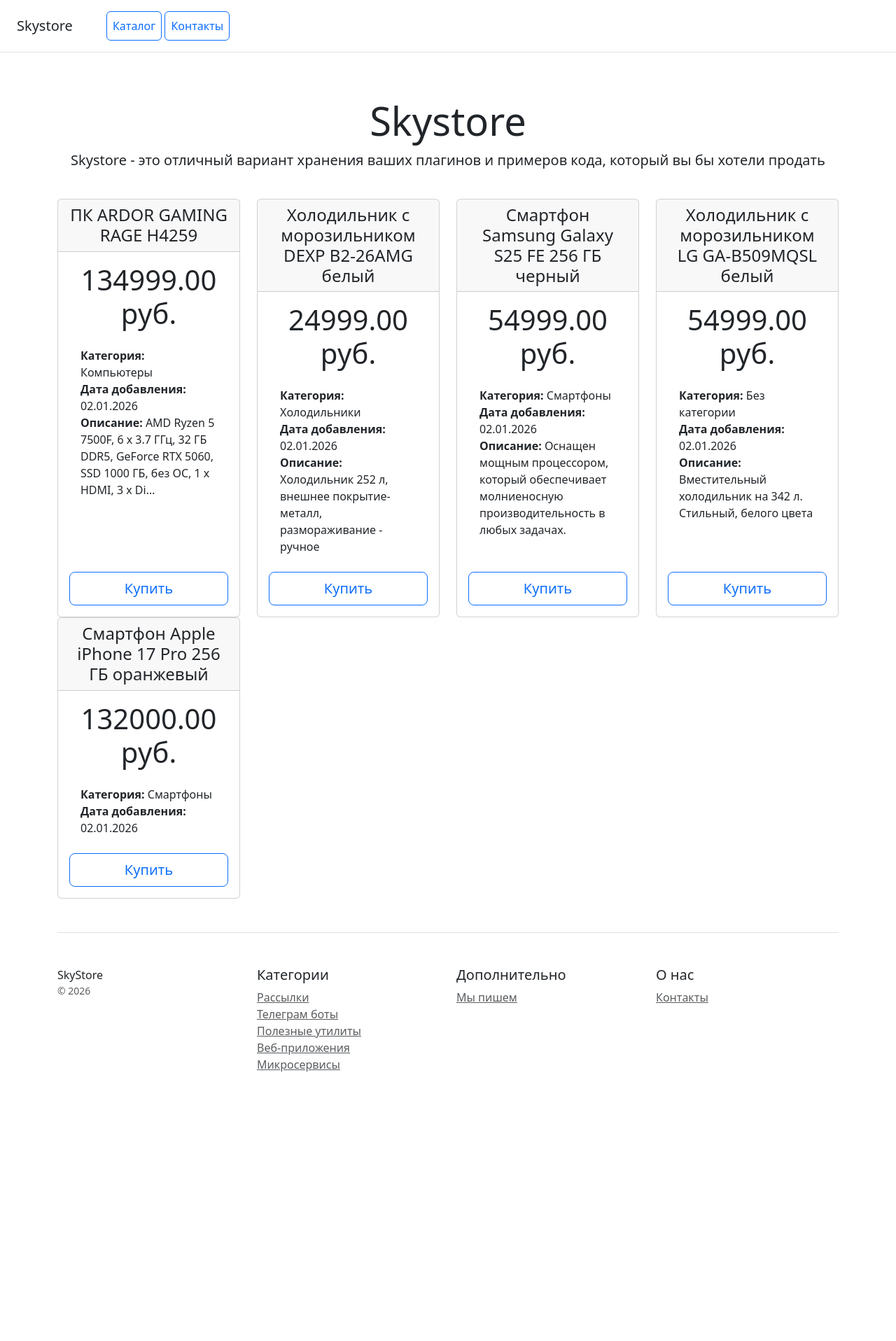
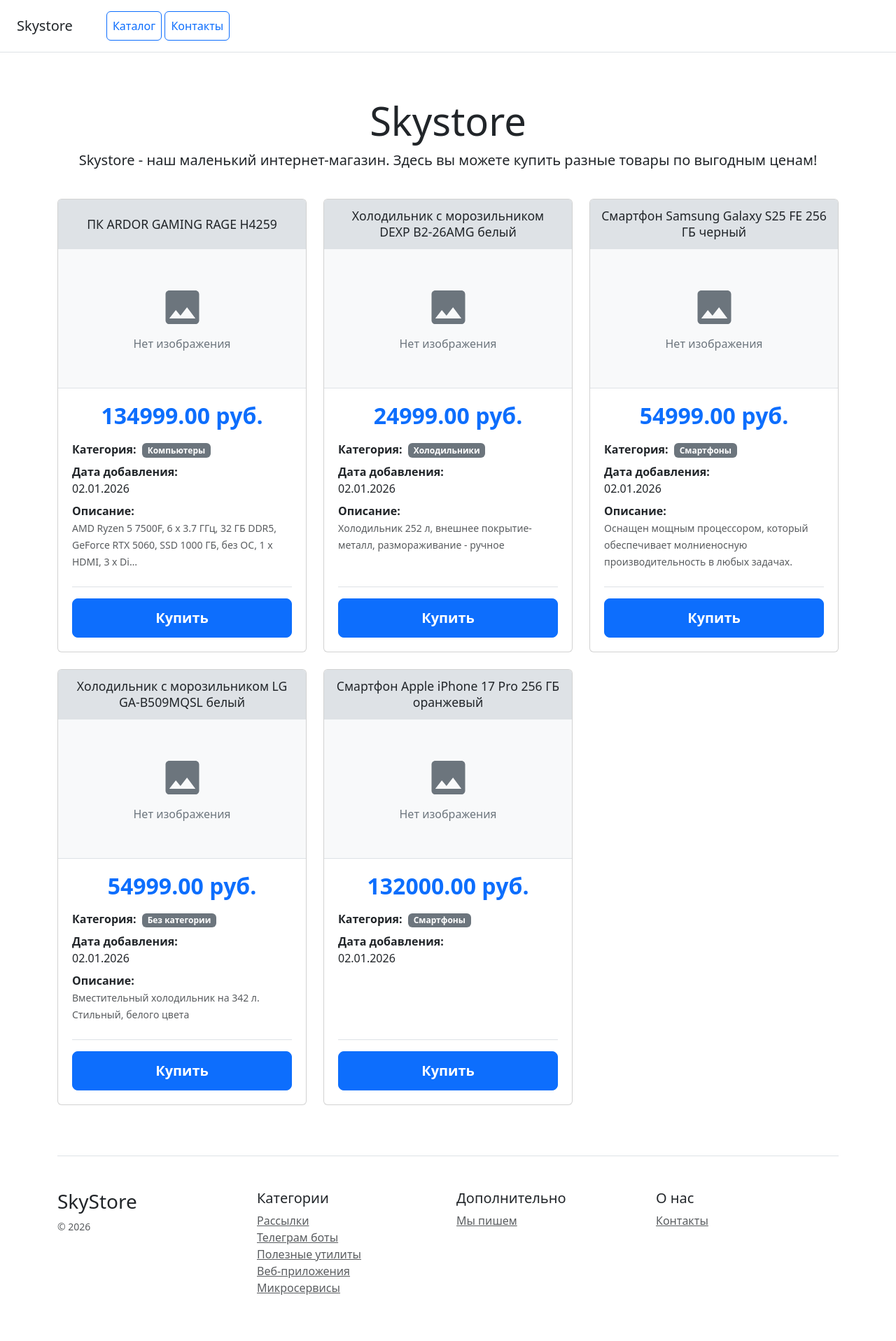
Before and after one commit to VikaDavlyatshina/web_online_store, a Django app: page /catalog/home/ in a window 1280 px wide. Shown: the whole page at 70% size. Before the commit the page ends 1531 px from the top, so only its background shows below. Run offline with Django 5.2, Linux system fonts and the light colour scheme; data comes from the database, SQL or seed files in the repository; some libraries are stand-ins or nearby versions.

Commit message:
Вторая попытка: Добавлен контроллер для отображения главной страницы и выборки последних 5 созданных продуктов. Также добавлен вывод в консоль

```diff
--- a/catalog/templates/catalog/home.html
+++ b/catalog/templates/catalog/home.html
@@ -1,13 +1,11 @@
-<!doctype html>
+<!DOCTYPE html>
 <html lang="ru">
 <head>
     <meta charset="utf-8">
     <meta name="viewport" content="width=device-width, initial-scale=1">
     <title>Skystore</title>
-    <!-- Подключите статичеcкие файлы со стилями Bootstrap -->
     <link rel="stylesheet" href="/static/css/bootstrap.min.css">
-
-
+    <link href="/static/css/catalog.css" rel="stylesheet">
 </head>
 <body>
     <div class="d-flex flex-column flex-md-row align-items-center p-3 px-md-4 mb-3 bg-white border-bottom box-shadow">
@@ -20,34 +18,76 @@
 
     <div class="pricing-header px-3 py-3 pt-md-5 pb-md-4 mx-auto text-center">
         <h1 class="display-4">Skystore</h1>
-    <p class="lead">Skystore - это отличный вариант хранения ваших плагинов и примеров кода, который вы бы хотели
-        продать</p>
+        <p class="lead">Skystore - наш маленький интернет-магазин. Здесь вы можете купить разные товары по выгодным ценам!</p>
     </div>
 
     <div class="container">
-    <div class="row text-center">
+        <div class="row align-items-stretch">
             {% for product in latest_products %}
-        <div class="col-lg-3 col-md-6 col-sm-12">
+            <div class="col-lg-4 col-md-6 col-sm-12 product-card">
                 <div class="card h-100 box-shadow">
-                <div class="card-header">
-                    <h4 class="my-0 font-weight-normal">{{product.name}}</h4>
+                    <div class="card-header bg-light">
+                        <h4 class="my-0 font-weight-normal">{{ product.name }}</h4>
                     </div>
+
+                    <div class="card-img-container">
+                        {% if product.image %}
+                            <img src="{{ product.image.url }}"
+                                 class="card-img-top"
+                                 alt="{{ product.name }}">
+                        {% else %}
+                            <div class="no-image-placeholder">
+                                <svg width="64" height="64" fill="currentColor" viewBox="0 0 24 24">
+                                    <path d="M21 19V5c0-1.1-.9-2-2-2H5c-1.1 0-2 .9-2 2v14c0 1.1.9 2 2 2h14c1.1 0 2-.9 2-2zM8.5 13.5l2.5 3.01L14.5 12l4.5 6H5l3.5-4.5z"/>
+                                </svg>
+                                <br>
+                                <span>Нет изображения</span>
+                            </div>
+                        {% endif %}
+                    </div>
+
                     <div class="card-body d-flex flex-column">
-                    <h1 class="card-title pricing-card-title">{{product.purchase_price}} руб.</h1>
-                    <ul class="list-unstyled mt-3 mb-4 text-start m-3">
-                        <li><strong>Категория: </strong> {{product.category.name|default:"Без категории"}}</li>
-                        <li><strong>Дата добавления: </strong> {{product.created_at|date:"d.m.Y"}}</li>
+                        <h2 class="card-title pricing-card-title text-center product-price">
+                            {{product.purchase_price}} руб.
+                        </h2>
+
+                        <div class="product-info">
+                            <ul class="list-unstyled mb-4">
+                                <li class="mb-2">
+                                    <strong>Категория:</strong>
+                                    <span class="badge bg-secondary ms-1">
+                                    {{ product.category.name|default:"Без категории"}}
+                                    </span>
+                                </li>
+
+                                <li class="mb-2">
+                                    <strong>Дата добавления:</strong>
+                                    <br>{{ product.created_at|date:"d.m.Y" }}
+                                </li>
+
                                 {% if product.descriptions %}
-                        <li><strong>Описание:</strong> {{product.descriptions|truncatechars:100}}</li>
+                                <li class="mb-2">
+                                    <strong>Описание:</strong>
+                                    <br><small class="text-muted">{{ product.descriptions|truncatechars:100 }}</small>
+                                </li>
                                 {% endif %}
                             </ul>
-                    <button type="button" class="btn btn-lg btn-block btn-outline-primary mt-auto">Купить</button>
+                        </div>
+
+                        <div class="product-actions mt-auto">
+                            <button type="button" class="btn btn-lg btn-primary w-100 buy-btn">
+                                Купить
+                            </button>
+                        </div>
                     </div>
                 </div>
             </div>
             {% empty %}
             <div class="col-12">
-            <p class="text-muted">Товаров пока нет</p>
+                <div class="alert alert-info text-center">
+                    <h4 class="alert-heading">Товаров пока нет</h4>
+                    <p>Но скоро они появятся! Загляните позже.</p>
+                </div>
             </div>
             {% endfor %}
         </div>
@@ -55,9 +95,10 @@
         <footer class="pt-4 my-md-5 pt-md-5 border-top">
             <div class="row">
                 <div class="col-12 col-md">
-                SkyStore
+                    <h3>SkyStore</h3>
                     <small class="d-block mb-3 text-muted">&copy; 2026</small>
                 </div>
+
                 <div class="col-6 col-md">
                     <h5>Категории</h5>
                     <ul class="list-unstyled text-small">
@@ -68,12 +109,14 @@
                         <li><a class="text-muted" href="#">Микросервисы</a></li>
                     </ul>
                 </div>
+
                 <div class="col-6 col-md">
                     <h5>Дополнительно</h5>
                     <ul class="list-unstyled text-small">
                         <li><a class="text-muted" href="#">Мы пишем</a></li>
                     </ul>
                 </div>
+
                 <div class="col-6 col-md">
                     <h5>О нас</h5>
                     <ul class="list-unstyled text-small">
@@ -83,7 +126,13 @@
             </div>
         </footer>
     </div>
-<!-- Подключите статичеcкие файлы со скриптами Bootstrap -->
+
+    <svg style="display: none;">
+        <symbol id="image-icon" viewBox="0 0 24 24">
+            <path d="M21 19V5c0-1.1-.9-2-2-2H5c-1.1 0-2 .9-2 2v14c0 1.1.9 2 2 2h14c1.1 0 2-.9 2-2zM8.5 13.5l2.5 3.01L14.5 12l4.5 6H5l3.5-4.5z"/>
+        </symbol>
+    </svg>
+
     <script src="/static/js/bootstrap.bundle.min.js"></script>
 </body>
 </html>
--- /dev/null
+++ b/static/css/catalog.css
@@ -0,0 +1,124 @@
+/* === 1. ШАПКА КАРТОЧКИ (фиксированная) === */
+.card-header {
+    height: 70px; /* ФИКСИРОВАННАЯ высота */
+    display: flex;
+    align-items: center;
+    justify-content: center;
+    padding: 0.75rem 1rem;
+    background-color: #dee2e6 !important;
+    border-bottom: none;
+}
+
+.card-header h4 {
+    margin: 0;
+    text-align: center;
+    font-size: 1.1rem;
+    line-height: 1.3;
+    display: -webkit-box;
+    -webkit-line-clamp: 2;
+    -webkit-box-orient: vertical;
+    overflow: hidden;
+    text-overflow: ellipsis;
+    width: 100%;
+    max-height: 2.6em; /* Максимум 2 строки */
+}
+
+/* === 2. ИЗОБРАЖЕНИЕ (фиксированная) === */
+.card-img-container {
+    height: 200px; /* ФИКСИРОВАННАЯ высота */
+    overflow: hidden;
+    background-color: #f8f9fa;
+    position: relative;
+    border-top: 1px solid #dee2e6;
+    border-bottom: 1px solid #dee2e6;
+}
+
+.card-img-container img {
+    position: absolute;
+    top: 50%;
+    left: 50%;
+    transform: translate(-50%, -50%);
+    max-width: 100%;
+    max-height: 100%;
+    width: auto;
+    height: auto;
+    transition: all 0.3s ease;
+}
+
+.card-img-container img:hover {
+    transform: translate(-50%, -50%) scale(1.05);
+}
+
+/* === 3. ТЕЛО КАРТОЧКИ (гибкое, но контролируемое) === */
+.card-body {
+    display: flex;
+    flex-direction: column;
+    padding: 1.25rem;
+    min-height: 250px; /* МИНИМАЛЬНАЯ высота */
+}
+
+/* Цена (всегда сверху тела) */
+.product-price {
+    color: #0d6efd;
+    font-weight: bold;
+    margin-bottom: 1rem;
+    flex-shrink: 0; /* Не сжимается */
+}
+
+/* Информация о товаре (занимает доступное пространство) */
+.product-info {
+    flex: 1 1 auto; /* Растягивается */
+    min-height: 120px; /* МИНИМАЛЬНАЯ высота для информации */
+}
+
+.product-info ul {
+    margin-bottom: 0;
+}
+
+.product-info li {
+    margin-bottom: 0.75rem;
+}
+
+/* Кнопка (всегда внизу тела) */
+.product-actions {
+    flex-shrink: 0; /* Не сжимается */
+    margin-top: auto; /* Прижимается к низу */
+    padding-top: 1rem;
+    border-top: 1px solid #dee2e6;
+}
+
+.buy-btn {
+    font-weight: 600;
+    padding: 0.75rem;
+}
+
+/* === 4. ОБЩИЕ СТИЛИ === */
+.product-card {
+    margin-bottom: 1.5rem;
+    display: flex;
+    flex-direction: column;
+}
+
+.product-card > .card {
+    flex: 1; /* Растягивается на всю доступную высоту */
+}
+
+/* Заглушка для отсутствующих изображений */
+.no-image-placeholder {
+    position: absolute;
+    top: 50%;
+    left: 50%;
+    transform: translate(-50%, -50%);
+    text-align: center;
+    color: #6c757d;
+}
+
+.no-image-placeholder svg {
+    margin-bottom: 0.5rem;
+}
+
+/* Гарантируем одинаковую высоту всех карточек в строке */
+.row {
+    display: flex;
+    flex-wrap: wrap;
+}
```
Also changed, not shown: catalog/management/commands/add_products.py (+17 -11 lines), catalog/views.py (+9 -11 lines), config/urls.py (line endings or trailing spaces), media/catalog/product_photo/Пижама_с_оленем.webp (added), media/catalog/product_photo/Холодильник_серый_Lg.jpg (added), media/catalog/product_photo/Холодильник_серый_Lg_Nryhiyn.jpg (added). Lines whose indentation alone changed are shown as unchanged.
